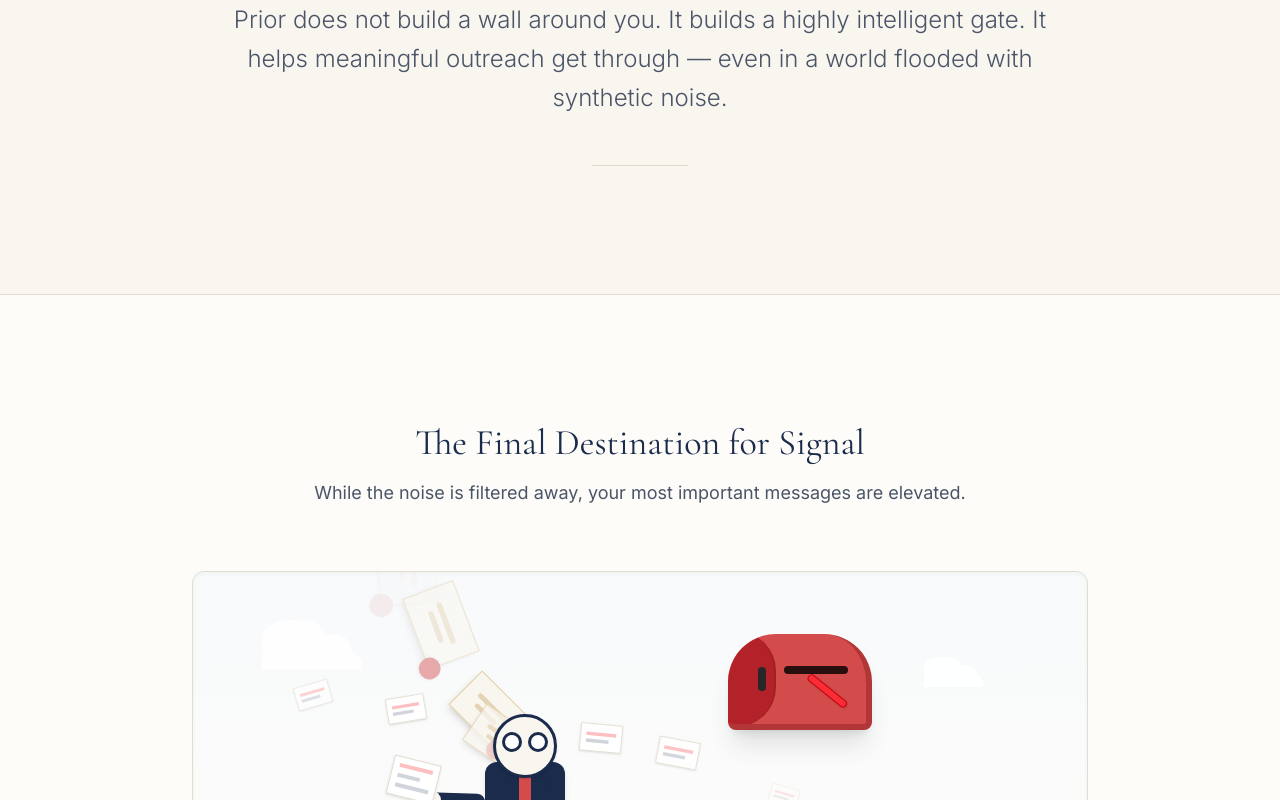
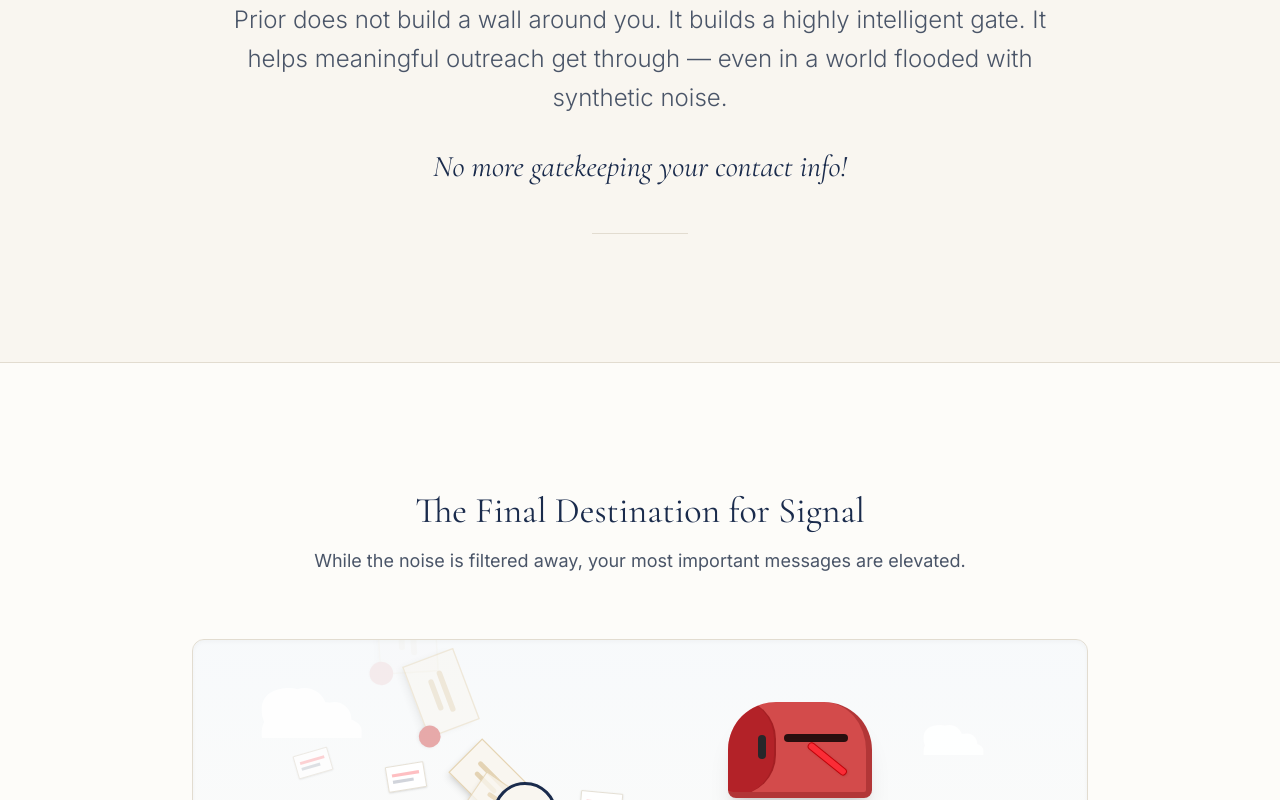
Before and after one commit to twashin-Ilahi/Prior, a React (Vite) app: page / in a window 1280 px wide. Shown: the part 4760-5560 px from the top of the page. Built offline with nearby package versions, Linux system fonts and the light colour scheme; no server answers.

Commit message:
feat: Add "no more gatekeeping" tagline to landing page
Introduce a new tagline to the landing page to emphasize the benefit of Prior's intelligent gatekeeping, contrasting it with traditional gatekeeping of contact information.

```diff
--- a/src/pages/LandingPage.tsx
+++ b/src/pages/LandingPage.tsx
@@ -435,8 +435,11 @@
       <Mail className="w-6 h-6 text-brass" />
     </div>
     <h2 className="font-serif text-4xl md:text-5xl text-navy mb-8">Protection without isolation.</h2>
-    <p className="text-xl md:text-2xl text-ink leading-relaxed font-light mb-12">
+    <p className="text-xl md:text-2xl text-ink leading-relaxed font-light mb-8">
       Prior does not build a wall around you. It builds a highly intelligent gate. It helps meaningful outreach get through — even in a world flooded with synthetic noise.
+    </p>
+    <p className="font-serif italic text-2xl md:text-3xl text-navy mb-12">
+      No more gatekeeping your contact info!
     </p>
     <div className="w-24 h-px bg-paper-border mx-auto"></div>
   </section>
```
